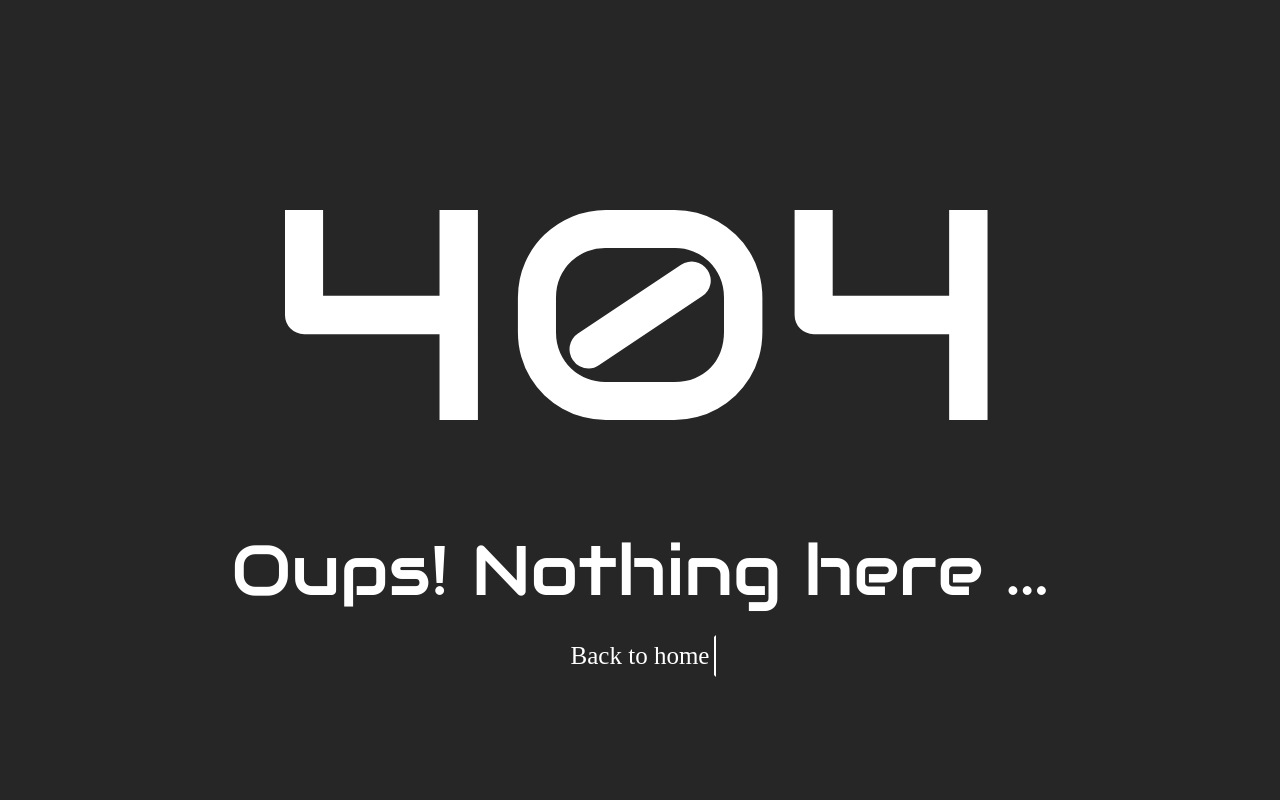
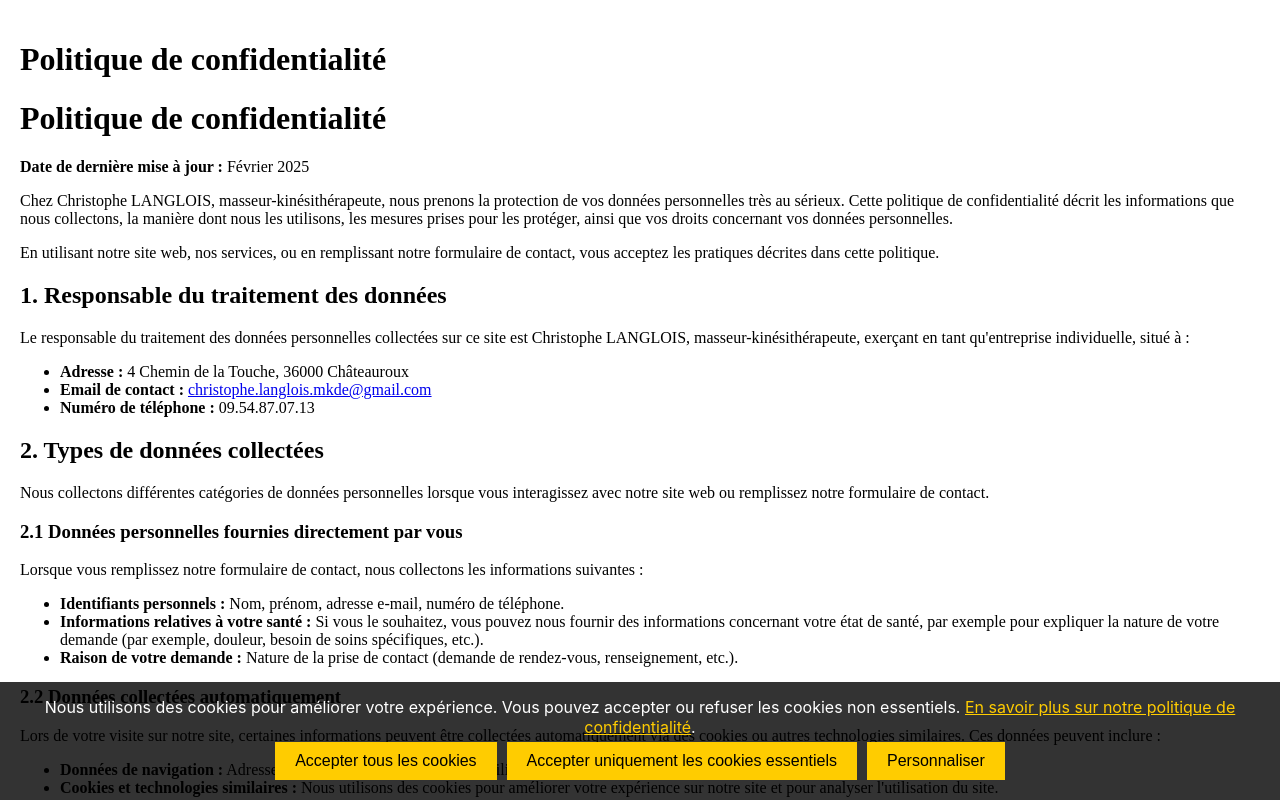
Before and after one commit to ChrisLang07/chris_mkde, a React (Create React App) app in the folder frontend/: page /politique-de-confidentialite in a window 1280 px wide. Before the commit this address had no page. Shown: the top 800 px of the page. Built offline with nearby package versions, Linux system fonts and the light colour scheme; no server answers; a web font is replaced by a local one.

Commit message:
SCSS for PolicyContent,CookieConsent added + Schema.org

```diff
--- a/frontend/package.json
+++ b/frontend/package.json
@@ -10,6 +10,7 @@
     "@fortawesome/react-fontawesome": "^0.2.2",
     "cors": "^2.8.5",
     "cra-template": "1.2.0",
+    "marked": "^15.0.7",
     "react": "^19.0.0",
     "react-cookie-consent": "^9.0.0",
     "react-dom": "^19.0.0",
--- a/frontend/public/index.html
+++ b/frontend/public/index.html
@@ -26,16 +26,39 @@
     -->
     <title>Christophe LANGLOIS | Masseur-kinésithérapeute</title>
 
+    <!-- Intégration du JSON-LD -->
+    <script type="application/ld+json">
+      {
+        "@context": "https://schema.org",
+        "@type": ["LocalBusiness", "Service"],
+        "name": "Christophe LANGLOIS",
+        "description": "Masseur-kinésithérapeute à Châteauroux",
+        "url": "https://christophe-langlois.onrender.com/",
+        "telephone": "+33 9 54 87 07 13",
+        "address": {
+          "@type": "PostalAddress",
+          "streetAddress": "4 Chemin de la Touche",
+          "addressLocality": "Châteauroux",
+          "postalCode": "36000",
+          "addressCountry": "FR"
+        },
+        "areaServed": "France",
+        "serviceType": "Paramédical"
+      }
+      </script>
+
     <!-- Google Tag Manager (gtag.js) -->
-    <script async src="https://www.googletagmanager.com/gtag/js?id=G-2MSDXE6DD9"></script>
-    <script>
-      window.dataLayer = window.dataLayer || [];
-      function gtag(){dataLayer.push(arguments);}
-      gtag('js', new Date());
+<script>
+  window.dataLayer = window.dataLayer || [];
+  function gtag(){dataLayer.push(arguments);}
 
-      gtag('config', 'G-2MSDXE6DD9');
-    </script>
-    <!-- End Google Tag Manager -->
+  // Attendre que le consentement soit donné avant d'activer Google Analytics
+  if (localStorage.getItem('cookieConsent') === 'true') {
+    gtag('js', new Date());
+    gtag('config', 'G-2MSDXE6DD9');  // Remplacez par votre ID Google Analytics
+  }
+</script>
+<!-- End Google Tag Manager -->
 
   </head>
   <body>
--- a/frontend/src/App.js
+++ b/frontend/src/App.js
@@ -2,6 +2,8 @@ import { BrowserRouter, Routes, Route } from "react-router-dom";
 import Layout from './pages/Layout';
 import Home from './pages/Home';
 import NoPage from './pages/NoPage';
+import PolicyContent from './pages/PolicyContent';
+import CookieConsent from './components/CookieConsent';
 
 function App() {
   return (
@@ -9,10 +11,11 @@ function App() {
       <Routes>
         <Route path="/" element={<Layout />}>
           <Route index element={<Home />} />
+          <Route path="/politique-de-confidentialite" element={<PolicyContent />} />
         </Route>
-        {/* Route pour les pages non trouvées */}
         <Route path="*" element={<NoPage />} />
       </Routes>
+      <CookieConsent />
     </BrowserRouter>
   );
 }
--- /dev/null
+++ b/frontend/src/assets/scss/components/CookieConsent.scss
@@ -0,0 +1,81 @@
+/* CookieConsent.scss */
+
+/* Bannière */
+.banner {
+    position: fixed;
+    bottom: 0;
+    left: 0;
+    right: 0;
+    background-color: rgba(0, 0, 0, 0.8);
+    color: white;
+    text-align: center;
+    padding: 15px;
+    z-index: 1000;
+  }
+
+  /* Texte de la bannière */
+  .text {
+    margin: 0;
+
+    @media(max-width: 768px) {
+      font-size: 14px;
+    }
+  }
+
+  /* Bouton classique (Accepter tous les cookies, etc.) */
+  .button {
+    background-color: #ffcc00;
+    border: none;
+    padding: 10px 20px;
+    cursor: pointer;
+    font-size: 16px;
+    margin: 5px;
+
+    @media(max-width: 768px) {
+      font-size: 14px;
+    }
+  }
+
+  /* Bouton de rejet */
+  .buttonReject {
+    background-color: #e74c3c;
+    border: none;
+    padding: 10px 20px;
+    cursor: pointer;
+    font-size: 16px;
+    margin: 5px;
+  }
+
+  /* Liens dans la bannière */
+  .link {
+    color: #ffcc00;
+    text-decoration: underline;
+  }
+
+  /* Modal de personnalisation */
+  .modal {
+    position: fixed;
+    top: 0;
+    left: 0;
+    right: 0;
+    bottom: 0;
+    background-color: rgba(0, 0, 0, 0.6); /* Fond sombre */
+    z-index: 1001;
+    display: flex;
+    justify-content: center;
+    align-items: center;
+  }
+
+  /* Contenu du modal */
+  .modalContent {
+    background-color: white;
+    padding: 20px;
+    border-radius: 8px;
+    width: 300px;
+    text-align: center;
+  }
+
+  /* Container des cases à cocher */
+  .checkboxContainer {
+    margin: 10px 0;
+  }
--- /dev/null
+++ b/frontend/src/assets/scss/components/PolicyContent.scss
@@ -0,0 +1,49 @@
+.policy-content {
+    padding: 20px;
+    font-family: 'Arial, sans-serif';
+
+
+    h1 {
+        @media(max-width: 1024px) {
+            font-size: 20px;
+        }
+
+        @media(max-width: 768px) {
+            font-size: 18px;
+        }
+    }
+
+    h2, h3 {
+        @media(max-width: 1024px) {
+            font-size: 18px;
+        }
+
+        @media(max-width: 768px) {
+            font-size: 16px;
+        }
+
+    }
+
+    p {
+        @media(max-width: 1024px) {
+            font-size: 16px;
+        }
+
+        @media(max-width: 768px) {
+            font-size: 14px;
+        }
+    }
+
+    li {
+        @media(max-width: 1024px) {
+            font-size: 16px;
+        }
+
+        @media(max-width: 768px) {
+            font-size: 14px;
+        }
+    }
+
+
+
+}
--- /dev/null
+++ b/frontend/src/components/CookieConsent.jsx
@@ -0,0 +1,115 @@
+import React, { useState, useEffect } from 'react';
+import Cookies from 'js-cookie';
+import '../assets/scss/components/CookieConsent.scss';
+
+const CookieConsent = () => {
+  const [isVisible, setIsVisible] = useState(false);
+  const [isModalVisible, setIsModalVisible] = useState(false);
+  const [cookiePreferences, setCookiePreferences] = useState({
+    essential: true, // cookies essentiels toujours cochés
+    analytics: true, // Google Analytics par défaut non sélectionné
+  });
+
+  useEffect(() => {
+    // Vérifier si l'utilisateur a déjà consenti via les cookies
+    if (!Cookies.get('cookieConsent')) {
+      setIsVisible(true); // Afficher la bannière si pas de consentement
+    }
+  }, []);
+
+  const handleAcceptAll = () => {
+    // Accepter tous les cookies, y compris Analytics
+    Cookies.set('cookieConsent', 'all', { expires: 365 });
+    setIsVisible(false);
+    loadAllCookies();
+  };
+
+  const handleAcceptEssential = () => {
+    // Accepter uniquement les cookies essentiels
+    Cookies.set('cookieConsent', 'essential', { expires: 365 });
+    setIsVisible(false);
+    loadEssentialCookies();
+  };
+
+  const handleOpenModal = () => {
+    setIsModalVisible(true); // Ouvrir la fenêtre modale de personnalisation
+  };
+
+  const handleCloseModal = () => {
+    setIsModalVisible(false); // Fermer la fenêtre modale
+  };
+
+  const handleSavePreferences = () => {
+    // Sauvegarder les préférences des cookies dans un cookie
+    Cookies.set('cookiePreferences', JSON.stringify(cookiePreferences), { expires: 365 });
+    setIsModalVisible(false);
+    if (cookiePreferences.essential) loadEssentialCookies();
+    if (cookiePreferences.analytics) loadAnalyticsCookies();
+  };
+
+  const loadEssentialCookies = () => {
+    // Charger uniquement les cookies essentiels
+    console.log("Chargement des cookies essentiels...");
+  };
+
+  const loadAnalyticsCookies = () => {
+    // Charger les cookies analytiques (Google Analytics)
+    console.log("Chargement des cookies analytiques...");
+    window.gtag('consent', 'update', { analytics_storage: 'granted' });
+  };
+
+  const loadAllCookies = () => {
+    // Charger tous les cookies
+    loadEssentialCookies();
+    loadAnalyticsCookies();
+  };
+
+  return (
+    <>
+      {isVisible && (
+        <div className="banner">
+          <p className="text">
+            Nous utilisons des cookies pour améliorer votre expérience. Vous pouvez accepter ou refuser les cookies non essentiels.{' '}
+            <a href="/politique-de-confidentialite" className="link">En savoir plus sur notre politique de confidentialité</a>.
+          </p>
+          <div>
+            <button onClick={handleAcceptAll} className="button">Accepter tous les cookies</button>
+            <button onClick={handleAcceptEssential} className="button">Accepter uniquement les cookies essentiels</button>
+            <button onClick={handleOpenModal} className="button">Personnaliser</button>
+          </div>
+        </div>
+      )}
+
+      {/* Fenêtre modale pour la personnalisation des cookies */}
+      {isModalVisible && (
+        <div className="modal">
+          <div className="modalContent">
+            <h3>Personnaliser vos préférences de cookies</h3>
+            <div className="checkboxContainer">
+              <input
+                type="checkbox"
+                checked={cookiePreferences.essential}
+                disabled // Les cookies essentiels sont non modifiables
+              />
+              <label>Cookies essentiels (obligatoires)</label>
+            </div>
+            <div className="checkboxContainer">
+              <input
+                type="checkbox"
+                checked={cookiePreferences.analytics}
+                onChange={() => setCookiePreferences({ ...cookiePreferences, analytics: !cookiePreferences.analytics })}
+              />
+              <label>Cookies analytiques (Google Analytics)</label>
+            </div>
+            <div>
+              <button onClick={handleSavePreferences} className="button">Sauvegarder mes préférences</button>
+              <button onClick={handleCloseModal} className="buttonReject">Annuler</button>
+            </div>
+          </div>
+        </div>
+      )}
+    </>
+  );
+};
+
+export default CookieConsent;
--- /dev/null
+++ b/frontend/src/pages/PolicyContent.jsx
@@ -0,0 +1,26 @@
+import React, { useEffect, useState } from 'react';
+import { marked } from 'marked';
+import '../assets/scss/components/PolicyContent.scss';
+
+const PolicyContent = () => {
+  const [content, setContent] = useState('');
+
+  useEffect(() => {
+    // Lire le fichier Markdown et le convertir en HTML
+    fetch('/data/politique-de-confidentialite.md')  // Chemin du fichier markdown
+      .then((response) => response.text()) // Récupérer le contenu du fichier .md
+      .then((text) => {
+        const htmlContent = marked(text); // Convertir en HTML
+        setContent(htmlContent); // Stocker le contenu HTML dans l'état
+      });
+  }, []);
+
+  return (
+    <div className="policy-content">
+      <h1>Politique de confidentialité</h1>
+      <div dangerouslySetInnerHTML={{ __html: content }} /> {/* Afficher le contenu HTML */}
+    </div>
+  );
+};
+
+export default PolicyContent;
```
Also changed, not shown: frontend/src/assets/scss/Main.scss (line endings or trailing spaces), 1 other file (tests, documents, lock files or other folders).
